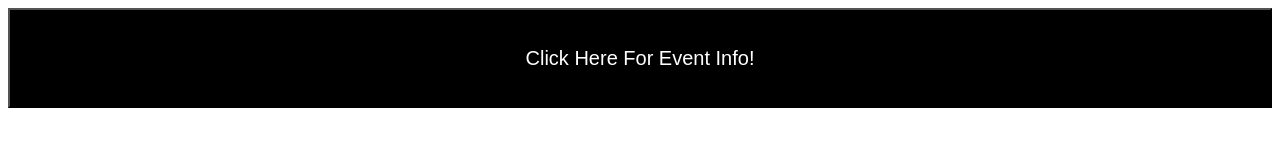
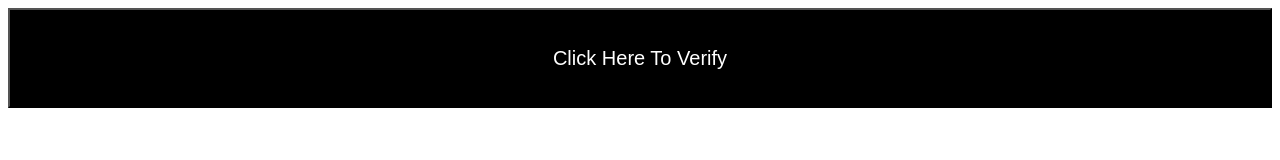
Before and after one commit to janedessad/ayden, a plain HTML site: page index.html in a window 1280 px wide. Drawn offline with Linux system fonts and the light colour scheme.

Commit message:
Update index.html

```diff
--- a/index.html
+++ b/index.html
@@ -1,4 +1,4 @@
 <html>
    <p><a href="PoseidonResult.pdf"><input type="button" style="background-color:black;color:white;width:450px;
-      height:200px; font-size : 20px; width: 100%; height: 100px;" value="Click Here For Event Info!"></a></p>
+      height:200px; font-size : 20px; width: 100%; height: 100px;" value="Click Here To Verify"></a></p>
 </html>
```
